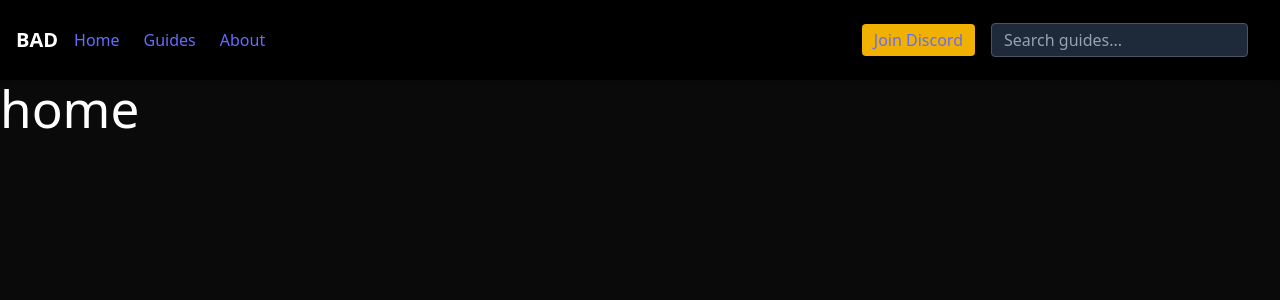
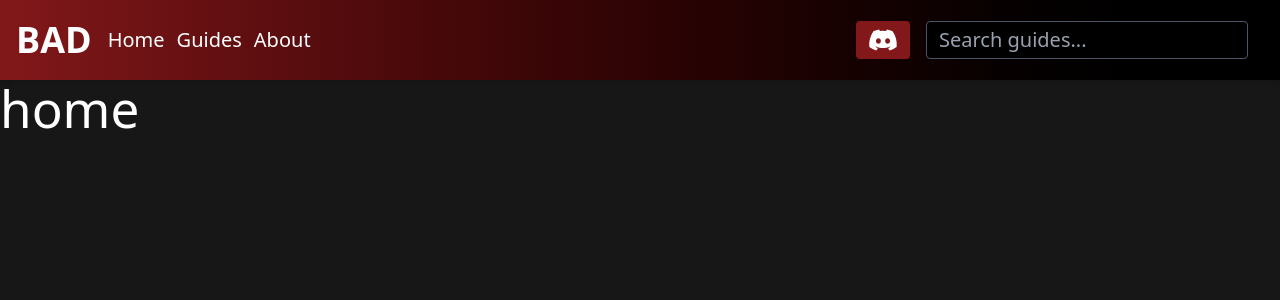
Before and after one commit to courtneytruong/BAD-guide-website, a React (Vite) app in the folder BAD-guild-website/: page / in a window 1280 px wide. Shown: the top 300 px of the page. Built offline with nearby package versions, Linux system fonts and the light colour scheme.

Commit message:
navbar styling finished for desktop and mobile

```diff
--- a/BAD-guild-website/src/components/Navbar.jsx
+++ b/BAD-guild-website/src/components/Navbar.jsx
@@ -1,14 +1,15 @@
 import React, { useState } from "react";
+import { FaDiscord } from "react-icons/fa";
 
 export default function Navbar() {
   const [isOpen, setIsOpen] = useState(false);
 
   return (
-    <nav className="bg-black text-white shadow-md">
+    <nav className="bg-gradient-to-r from-red-900 to-black text-white shadow-md">
       {/* TOP BAR */}
       <div className=" mx-auto px-4 flex items-center justify-between h-20">
         {/*  - always visible */}
-        <div className="text-xl font-bold text-white">BAD</div>
+        <div className="text-4xl font-bold text-white">BAD</div>
 
         {/*  Mobile menu button */}
         <div className="md:hidden">
@@ -17,21 +18,23 @@ export default function Navbar() {
             className="focus:outline-none text-white"
             aria-label="Toggle Menu"
           >
-            <span className="text-2xl">{isOpen ? "✖" : "☰"}</span>
+            <span className="bg-red-900 text-white px-3 py-1 rounded bg-black  text-white placeholder-gray-400 focus:outline-none focus:ring-2 focus:ring-neutral-400 text-2xl">
+              {isOpen ? "✖" : "☰"}
+            </span>
           </button>
         </div>
 
         {/*  Desktop menu */}
-        <div className="hidden md:flex items-center justify-between w-full px-4">
+        <div className=" text-xl hidden md:flex items-center justify-between w-full px-4">
           {/* Left side: Logo + Links */}
-          <div className="flex items-center space-x-6">
-            <a href="/" className="hover:text-yellow-300 transition">
+          <div className="flex items-center justify-between space-x-3">
+            <a href="/" className="hover:text-neutral-300 transition">
               Home
             </a>
-            <a href="/guides" className="hover:text-yellow-300 transition">
+            <a href="/guides" className="hover:text-neutral-300 transition">
               Guides
             </a>
-            <a href="/about" className="hover:text-yellow-300 transition">
+            <a href="/about" className="hover:text-neutral-300 transition">
               About
             </a>
           </div>
@@ -39,17 +42,17 @@ export default function Navbar() {
           {/* Right side: Discord + Search */}
           <div className="flex items-center space-x-4">
             <a
-              href="https://discord.gg/YOUR_DISCORD_LINK"
+              href="https://discord.gg/epRvBWQ4vr"
               target="_blank"
               rel="noopener noreferrer"
-              className="bg-yellow-500 text-gray-900 px-3 py-1 rounded hover:bg-yellow-400 transition"
+              className="bg-red-900 text-white px-3 py-1 rounded hover:bg-white hover:text-black transition"
             >
-              Join Discord
+              <FaDiscord size={30} />
             </a>
             <input
               type="text"
               placeholder="Search guides..."
-              className="px-3 py-1 rounded bg-gray-800 border border-gray-600 text-white placeholder-gray-400 focus:outline-none focus:ring-2 focus:ring-yellow-400"
+              className="px-3 py-1 rounded bg-black border border-gray-600 text-white placeholder-gray-400 focus:outline-none focus:ring-2 focus:ring-neutral-400"
             />
           </div>
         </div>
@@ -57,30 +60,32 @@ export default function Navbar() {
 
       {/* 📱 Mobile dropdown */}
       {isOpen && (
-        <div className="md:hidden bg-gray-800 px-4 py-4 space-y-3">
-          <a href="/" className="block hover:text-yellow-300">
+        <div className="md:hidden bg-gradient-to-r from-red-900 to-black px-4 py-4 space-y-3">
+          <a href="/" className="block hover:text-neutral-300">
             Home
           </a>
-          <a href="/guides" className="block hover:text-yellow-300">
+          <a href="/guides" className="block hover:text-neutral-300">
             All Guides
           </a>
-          <a href="/about" className="block hover:text-yellow-300">
+          <a href="/about" className="block hover:text-neutral-300">
             About
           </a>
           <a
-            href="https://discord.gg/YOUR_DISCORD_LINK"
+            href="https://discord.gg/epRvBWQ4vr"
             target="_blank"
             rel="noopener noreferrer"
-            className="block bg-yellow-500 text-gray-900 px-3 py-1 rounded hover:bg-yellow-400 transition"
+            className="block bg-black border text-white px-3 py-1 rounded hover:bg-white hover:text-black transition"
           >
-            Join Discord
+            <span className="flex items-center space-x-2">
+              <FaDiscord size={30} /> <span>Join Our Discord</span>
+            </span>
           </a>
 
           {/* Mobile Search */}
           <input
             type="text"
             placeholder="Search guides..."
-            className="w-full px-3 py-1 mt-2 rounded bg-gray-700 border border-gray-600 text-white placeholder-gray-400 focus:outline-none focus:ring-2 focus:ring-yellow-400"
+            className="w-full px-3 py-1 mt-2 rounded bg-black border text-white placeholder-gray-400 focus:outline-none focus:ring-2 focus:ring-white"
           />
         </div>
       )}
--- a/BAD-guild-website/src/index.css
+++ b/BAD-guild-website/src/index.css
@@ -15,14 +15,7 @@
   -moz-osx-font-smoothing: grayscale;
 }
 
-a {
-  font-weight: 500;
-  color: #646cff;
-  text-decoration: inherit;
-}
-a:hover {
-  color: #535bf2;
-}
+
 
 body {
   margin: 0;
@@ -36,24 +29,8 @@ h1 {
   line-height: 1.1;
 }
 
-button {
-  border-radius: 8px;
-  border: 1px solid transparent;
-  padding: 0.6em 1.2em;
-  font-size: 1em;
-  font-weight: 500;
-  font-family: inherit;
-  background-color: #1a1a1a;
-  cursor: pointer;
-  transition: border-color 0.25s;
-}
-button:hover {
-  border-color: #646cff;
-}
-button:focus,
-button:focus-visible {
-  outline: 4px auto -webkit-focus-ring-color;
-}
+
+
 
 @media (prefers-color-scheme: light) {
   :root {
--- a/BAD-guild-website/src/layouts/Layout.jsx
+++ b/BAD-guild-website/src/layouts/Layout.jsx
@@ -2,7 +2,7 @@ import Navbar from "../components/Navbar";
 
 export default function Layout({ children }) {
   return (
-    <div className="min-h-screen w-screen bg-neutral-950 text-white">
+    <div className="min-h-screen w-screen bg-neutral-900 text-white">
       <Navbar />
       <main>{children}</main>
     </div>
```
